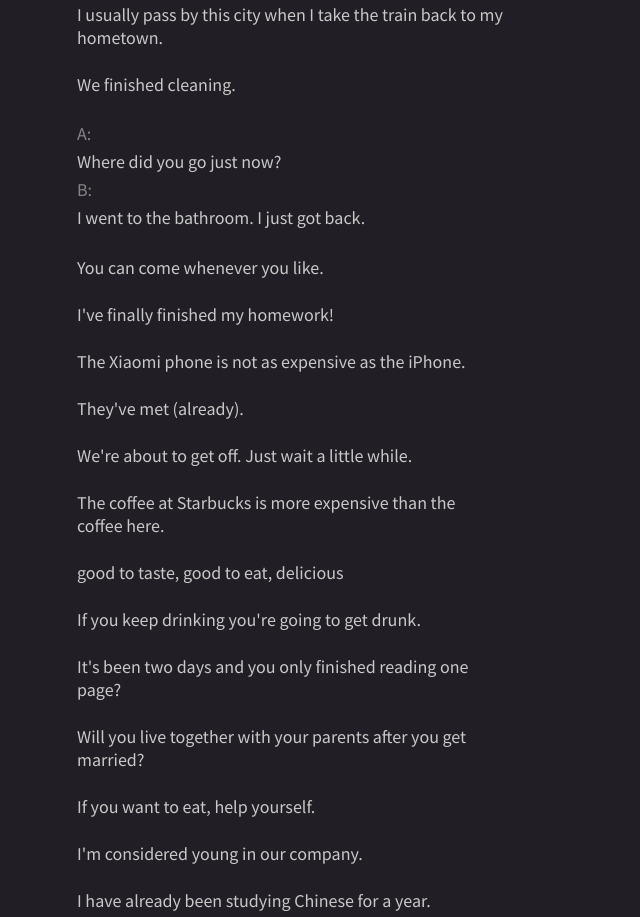
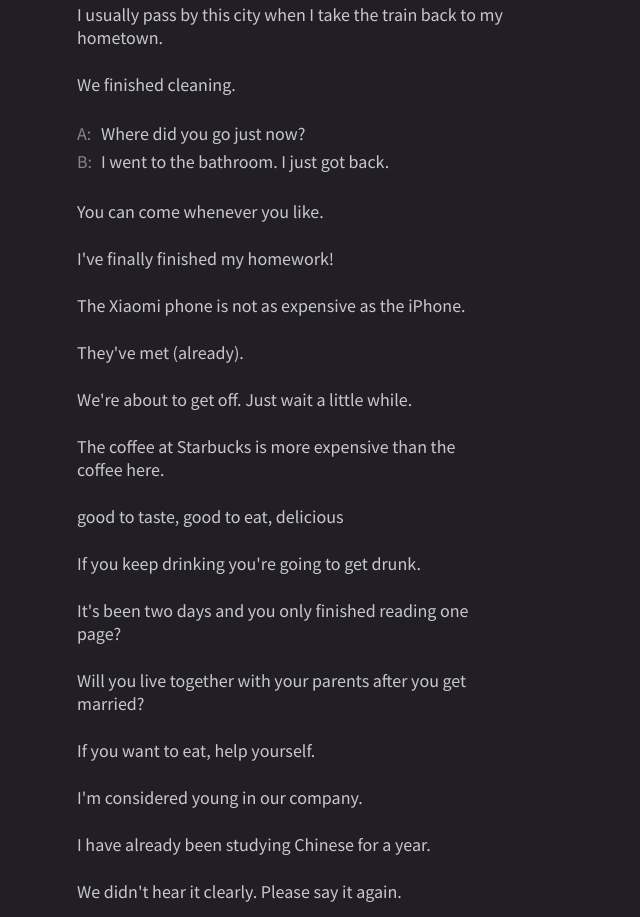
Before and after one commit to Xyzrr/shuo-chinese, a React (Vite) app: page / in a window 1280 px wide. Shown: the part 1500-2417 px from the top of the page, without its empty margins (0-640 px from the left). Built offline with nearby package versions, Linux system fonts and the light colour scheme.

Commit message:
fix multis

```diff
--- a/src/MultiEnglishRenderer.styles.ts
+++ b/src/MultiEnglishRenderer.styles.ts
@@ -2,6 +2,7 @@ import styled from "styled-components";
 
 export const Child = styled.div`
   line-height: 28px;
+  display: flex;
 `;
 
 export const Prefix = styled.span`
```
